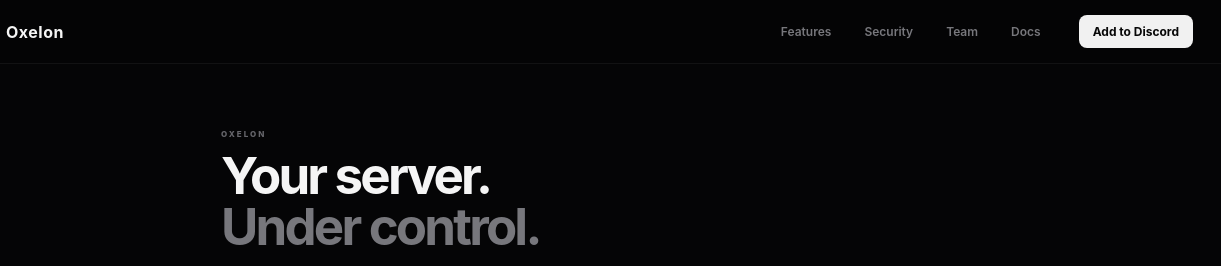
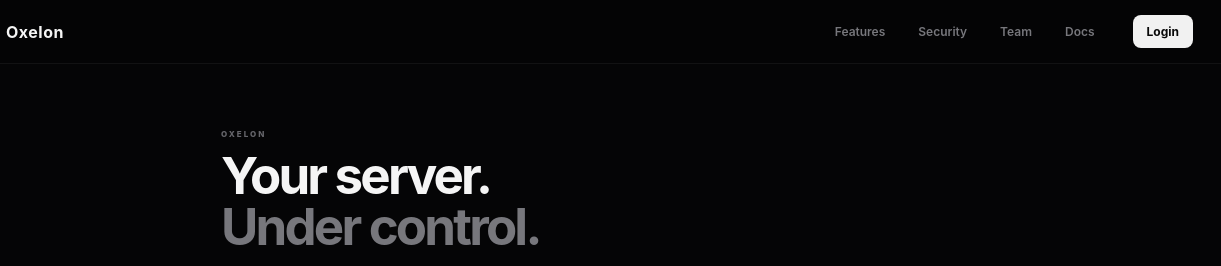
Before and after one commit to VortexPlayzOfficial/Oxelon-Systems, a website: page index.html in a window 1280 px wide. Shown: the top 266 px of the page, 59-1280 px from the left. Drawn offline with Linux system fonts and the light colour scheme.

Commit message:
Update index.html

```diff
--- a/index.html
+++ b/index.html
@@ -987,7 +987,7 @@
                     target="_blank"
                     rel="noopener noreferrer"
                 >
-                    Add to Discord
+                   Login
                 </a>
 
             </div>
```
